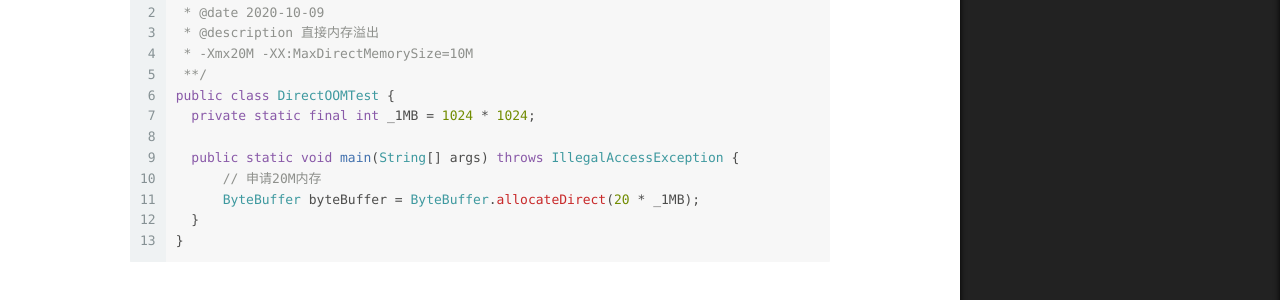
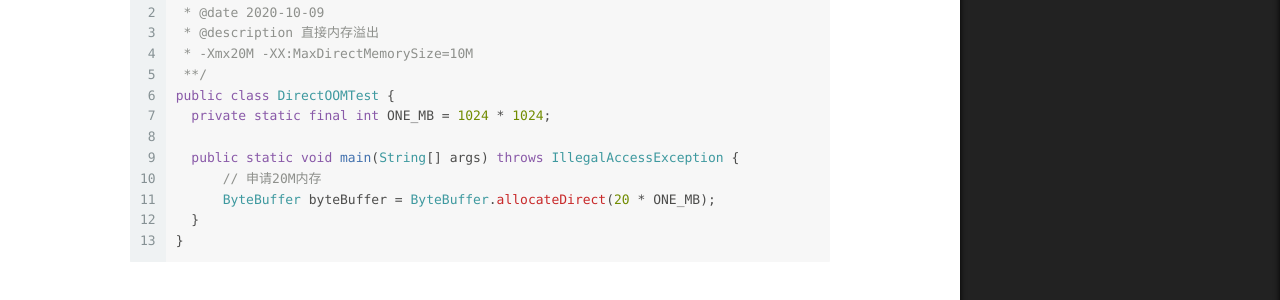
Before and after one commit to phaedo/blog, a Jekyll site: the page built from _posts/2020-10-09-深入理解Java虚拟机笔记（二）.md, in a window 1280 px wide and 900 px high, scrolled down 2625 px. Shown: the part 313-613 px from the top of the window. Built offline with Jekyll 4.4.1, drawn with Linux system fonts in a browser that asks for light colours; comment, search, counter and statistics services are not loaded.

Commit message:
jvm读书笔记

````diff
--- a/_posts/2020-10-09-深入理解Java虚拟机笔记（二）.md
+++ b/_posts/2020-10-09-深入理解Java虚拟机笔记（二）.md
@@ -133,11 +133,11 @@ public class MethodAreaOOMTest {
  * -Xmx20M -XX:MaxDirectMemorySize=10M
  **/
 public class DirectOOMTest {
-  private static final int _1MB = 1024 * 1024;
+  private static final int ONE_MB = 1024 * 1024;
 
   public static void main(String[] args) throws IllegalAccessException {
       // 申请20M内存
-      ByteBuffer byteBuffer = ByteBuffer.allocateDirect(20 * _1MB);
+      ByteBuffer byteBuffer = ByteBuffer.allocateDirect(20 * ONE_MB);
   }
 }
 ```
````
